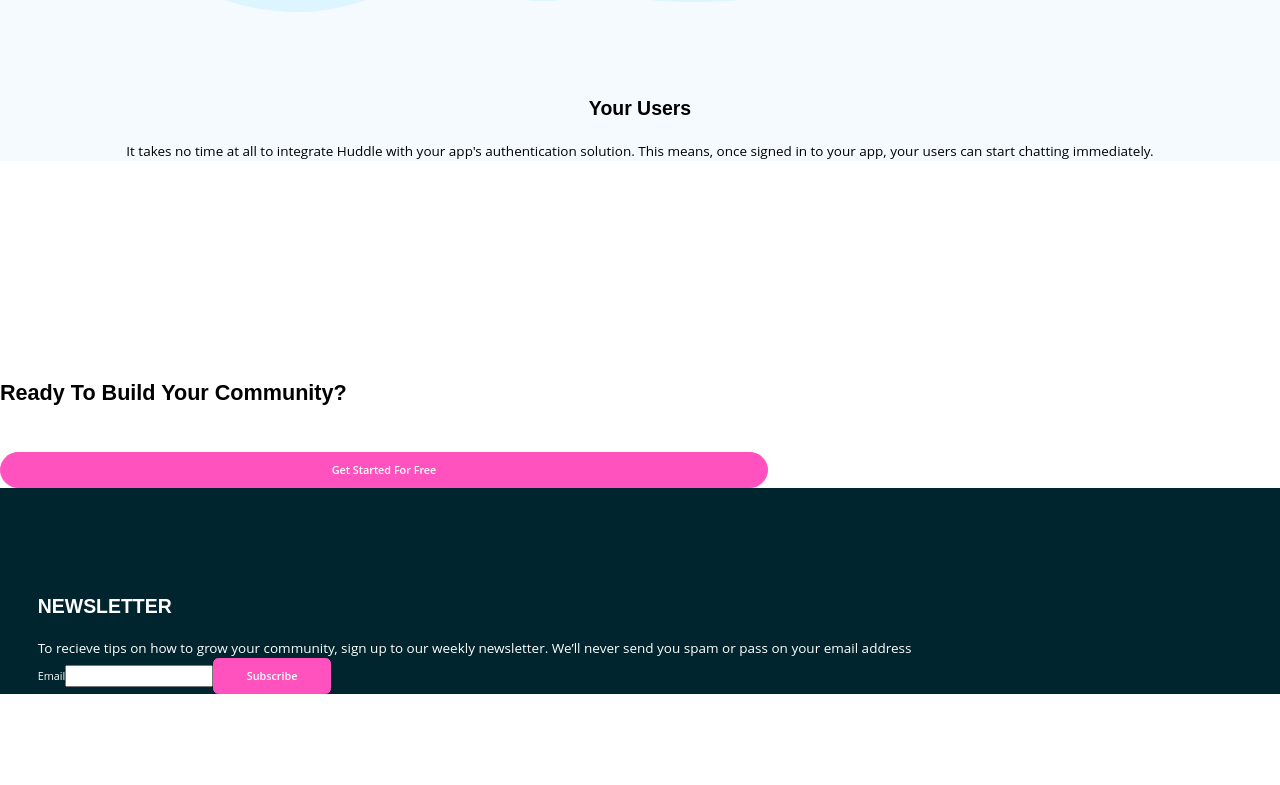
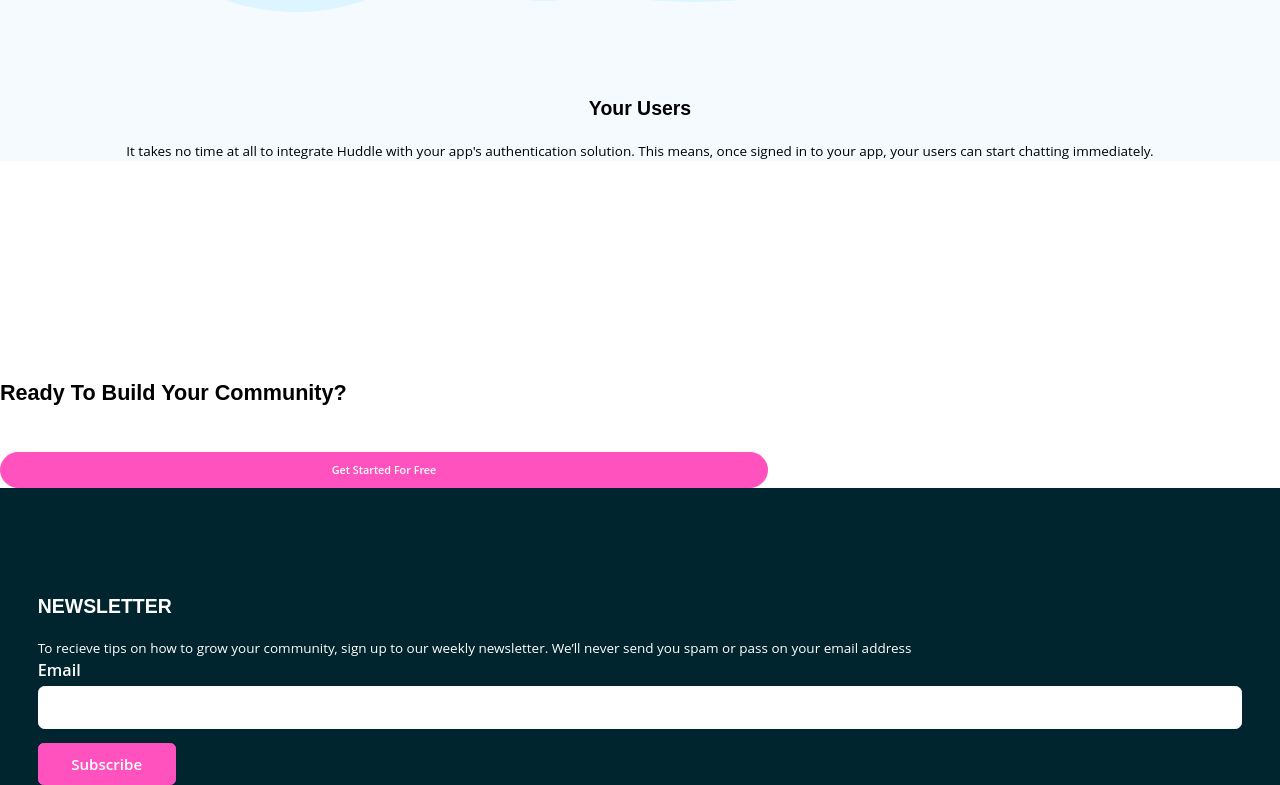
Before and after one commit to 20jasper/huddle-landing-page, a React (Create React App) app: page / in a window 1280 px wide. Shown: the part 5021-5806 px from the top of the page. Before the commit the page ends 5715 px from the top, so only its background shows below. Built offline with nearby package versions, Linux system fonts and the light colour scheme.

Commit message:
added label, input and form styling

```diff
--- a/src/index.css
+++ b/src/index.css
@@ -106,9 +106,24 @@ h3{
 	margin-top: 6.6rem;
 }
 
+label{
+	font-size: 1.5rem;
+	font-weight: 600;
+	margin-top: .5rem;
+}
+
 span{
 	font-size: 1.2rem;
 }
+
+input{
+	width: 100%;
+	height: 4rem;
+	border-radius: .6rem;
+	border: 1px solid var(--primary-background);
+	margin-top: 0.3rem;
+}
+
 
 /* textContainer */
 .textContainer{
@@ -243,4 +258,17 @@ footer{
 		border-radius: .5rem;
 		padding-left: 3rem;
 		padding-right: 3rem;
+		font-size: 1.4rem;
+		margin-top: 1.3rem;
 	}
+
+	.newsletter--form{
+		display: flex;
+		flex-direction: column;
+		align-items: flex-end;
+		margin-top: 2.5rem;
+	}
+
+	.newsletter--label{
+		align-self: flex-start;
+	}
```
